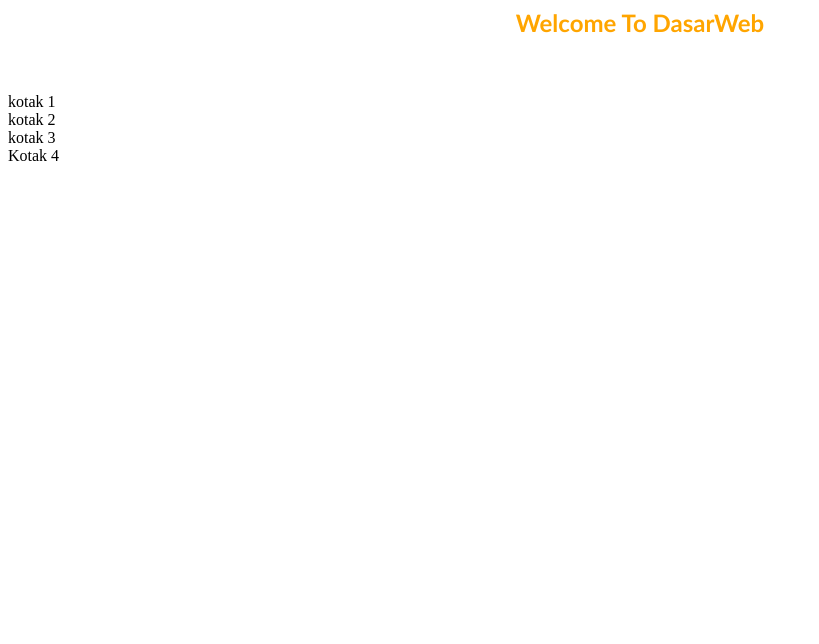
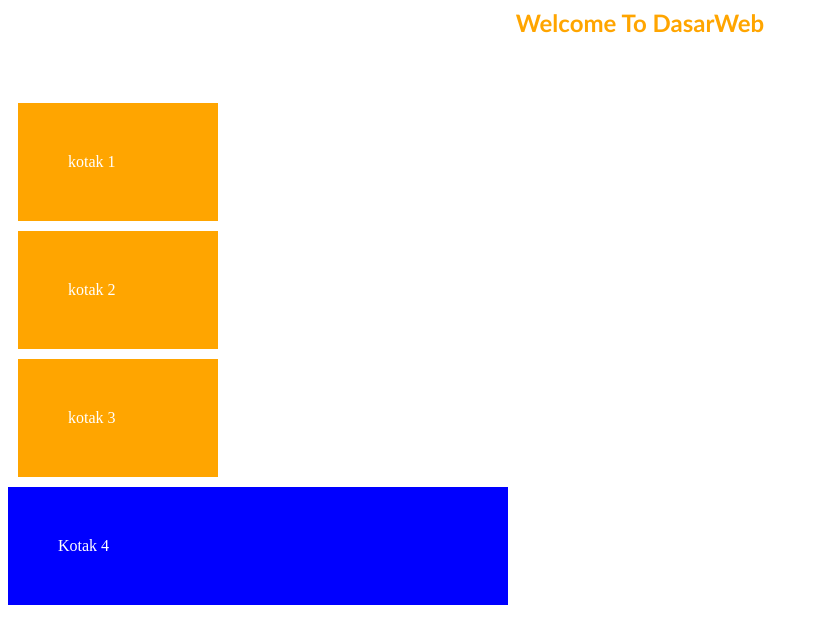
Before and after one commit to marsyaaurel08/dasarWeb_Marsya, a PHP site: page / in a window 1280 px wide. Shown: the top 644 px of the page, without its empty margins (0-819 px from the left). Run offline with PHP 8.4, Linux system fonts and the light colour scheme.

Commit message:
P2_PraktikumBag3_Langkah4_Melengkapi kode dalam file style.css

```diff
--- a/dasarWeb_Marsya/P2_dasarWeb_Marsya/style.css
+++ b/dasarWeb_Marsya/P2_dasarWeb_Marsya/style.css
@@ -3,3 +3,18 @@ h2{
     font-family : Trebuchet MS;
     text-align: center;
 }
+
+.kotak{
+    padding: 50px;
+    width: 100px;
+    color: #fff;
+    margin: 10px;
+    background: orange;
+}
+
+#kotak{
+    width: 400px;
+    color: #fff;
+    background: blue;
+    padding: 50px;
+}
```
